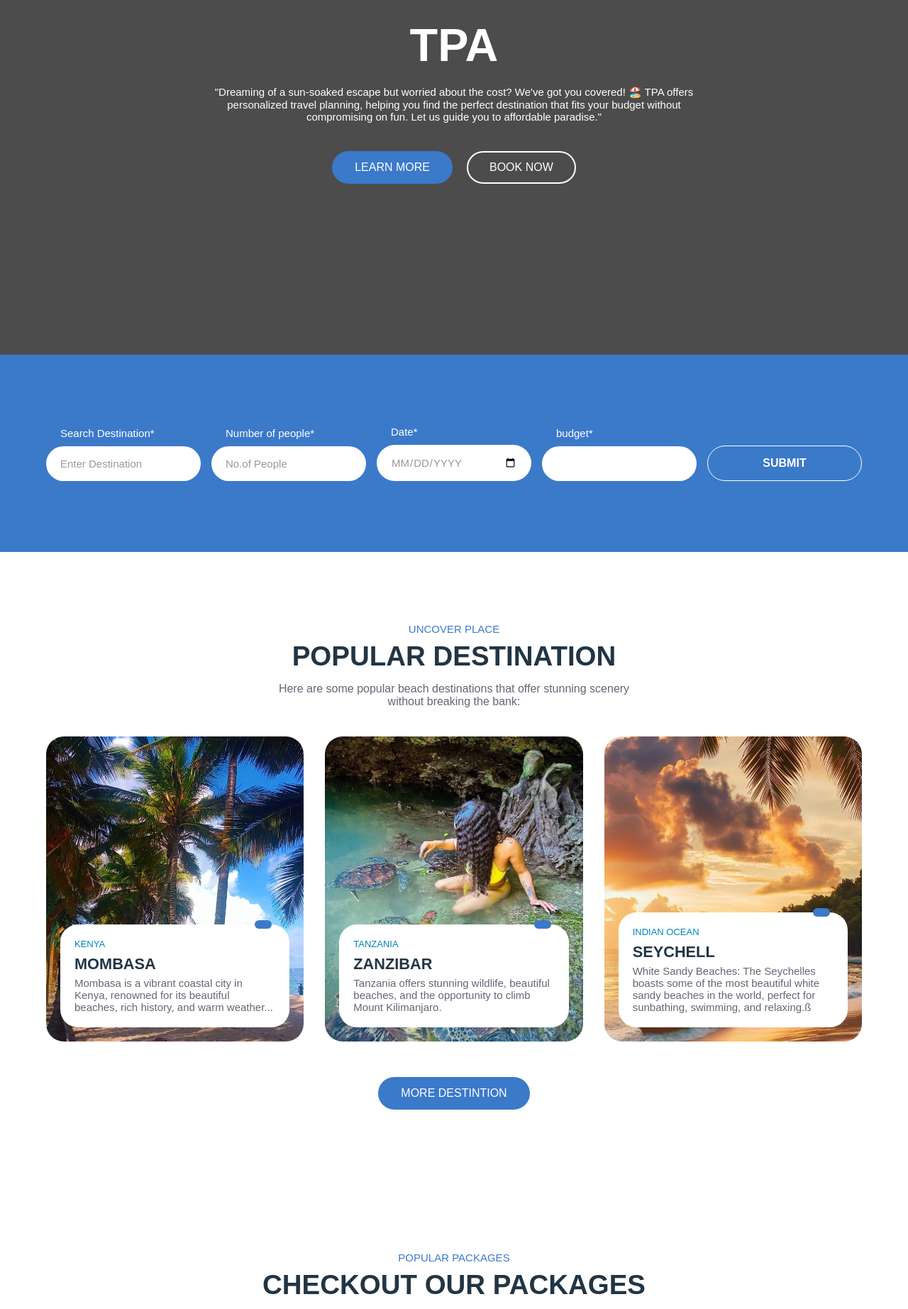
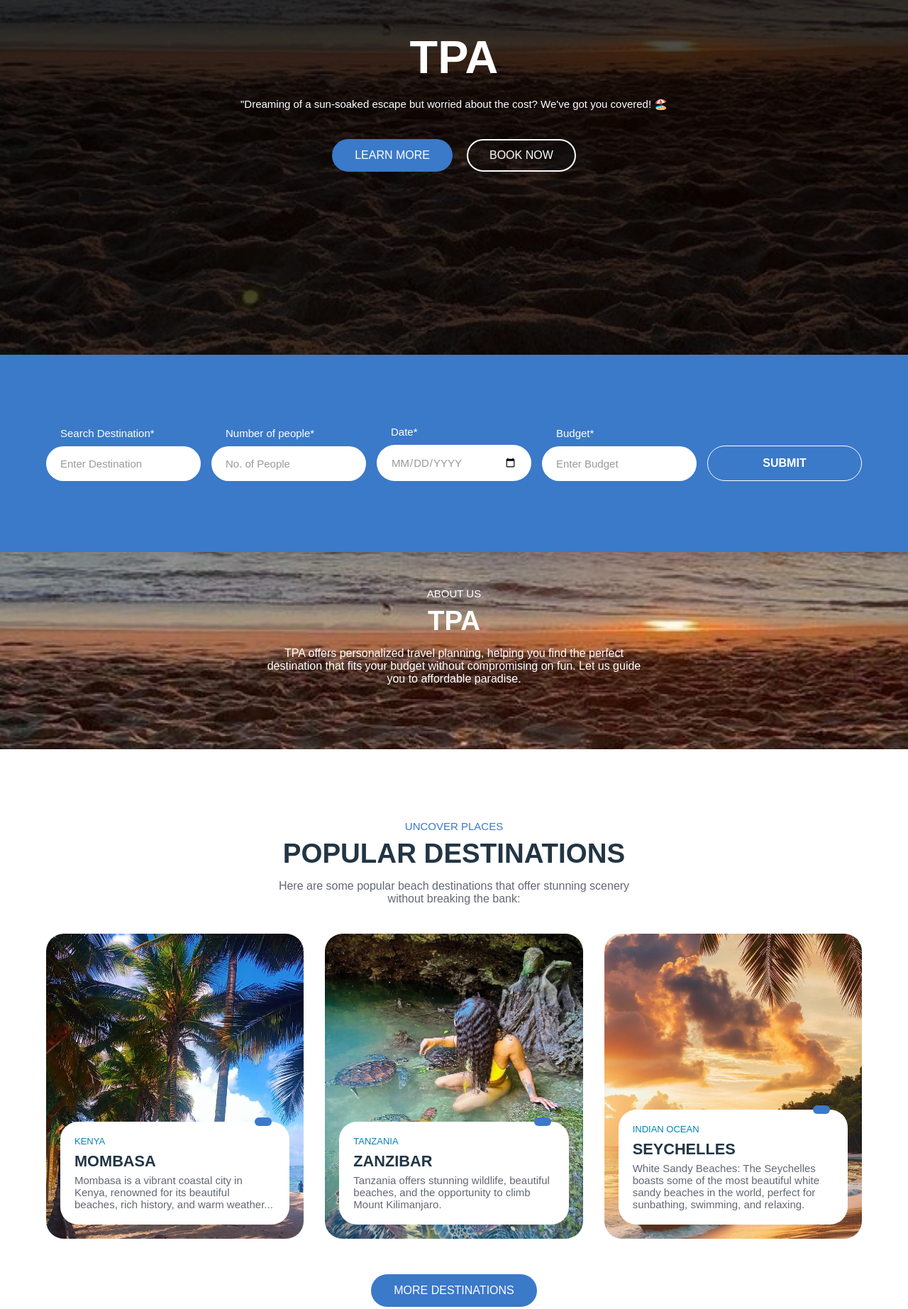
Before and after one commit to Julianyambura/salon, a plain HTML site: page public/index.html in a window 1280 px wide. Shown: the part 300-2145 px from the top of the page at 71% size. Drawn offline with Linux system fonts and the light colour scheme.

Commit message:
updated Docs

```diff
--- a/public/index.html
+++ b/public/index.html
@@ -5,30 +5,23 @@
     <meta http-equiv="X-UA-Compatible" content="IE=edge" />
     <meta name="viewport" content="width=device-width, initial-scale=1.0" />
     <title>TPA</title>
-
-
     <link rel="stylesheet" href="style.css" />
-
   </head>
 
   <body id="top">
     <!--
     - #HEADER
   -->
-
     <header class="header" data-header>
       <div class="overlay" data-overlay></div>
-
       <div class="header-top">
         <div class="container">
           <a href="tel:+254 718899074" class="helpline-box">
             <div class="icon-box">
               <ion-icon name="call-outline"></ion-icon>
             </div>
-
             <div class="wrapper">
-              <p class="helpline-title">For Further Inquires :</p>
-
+              <p class="helpline-title">For Further Inquiries :</p>
               <p class="helpline-number">+254 718899074</p>
             </div>
           </a>
@@ -41,7 +34,6 @@
             <button class="search-btn" aria-label="Search">
               <ion-icon name="search"></ion-icon>
             </button>
-
             <button
               class="nav-open-btn"
               aria-label="Open Menu"
@@ -61,13 +53,11 @@
                 <ion-icon name="logo-facebook"></ion-icon>
               </a>
             </li>
-
             <li>
               <a href="#" class="social-link">
                 <ion-icon name="logo-twitter"></ion-icon>
               </a>
             </li>
-
             <li>
               <a href="#" class="social-link">
                 <ion-icon name="logo-youtube"></ion-icon>
@@ -80,7 +70,6 @@
               <a href="#" class="logo">
                 <img src="" alt="" />
               </a>
-
               <button
                 class="nav-close-btn"
                 aria-label="Close Menu"
@@ -94,25 +83,19 @@
               <li>
                 <a href="#home" class="navbar-link" data-nav-link>home</a>
               </li>
-
               <li>
-                <a href="#" class="navbar-link" data-nav-link>about us</a>
+                <a href="#about" class="navbar-link" data-nav-link>about us</a>
               </li>
-
               <li>
                 <a href="#destination" class="navbar-link" data-nav-link
                   >destination</a
                 >
               </li>
-
               <li>
                 <a href="#package" class="navbar-link" data-nav-link
                   >packages</a
                 >
               </li>
-
-
-
               <li>
                 <a href="#contact" class="navbar-link" data-nav-link
                   >contact us</a
@@ -123,29 +106,33 @@
 
           <button class="btn btn-primary">Book Now</button>
         </div>
-      </div></header>
+      </div>
+    </header>
 
     <main>
       <article>
         <!--
         - #HERO
       -->
-
-        <section class="hero" id="home">
+        <section
+          class="hero"
+          id="home"
+          style="
+            background-image: url('ae01003a-e218-414b-b20e-5daf71911340.jpeg');
+            background-size: cover;
+            background-position: center;
+            background-repeat: no-repeat;
+          "
+        >
           <div class="container">
             <h2 class="h1 hero-title">TPA</h2>
-
             <p class="hero-text">
               "Dreaming of a sun-soaked escape but worried about the cost? We've
-              got you covered! 🏖️ TPA offers personalized travel planning,
-              helping you find the perfect destination that fits your budget
-              without compromising on fun. Let us guide you to affordable
-              paradise."
+              got you covered! 🏖️
             </p>
 
             <div class="btn-group">
               <button class="btn btn-primary">Learn more</button>
-
               <button class="btn btn-secondary">Book now</button>
             </div>
           </div>
@@ -154,7 +141,6 @@
         <!--
         - #TOUR SEARCH
       -->
-
         <section class="tour-search">
           <div class="container">
             <form action="" class="tour-search-form">
@@ -162,7 +148,6 @@
                 <label for="destination" class="input-label"
                   >Search Destination*</label
                 >
-
                 <input
                   type="text"
                   name="destination"
@@ -177,55 +162,64 @@
                 <label for="people" class="input-label"
                   >Number of people*</label
                 >
-
                 <input
                   type="number"
                   name="people"
                   id="people"
                   required
-                  placeholder="No.of People"
+                  placeholder="No. of People"
                   class="input-field"
                 />
               </div>
 
               <div class="input-wrapper">
-                <label for="Date" class="input-label">Date*</label>
-
+                <label for="date" class="input-label">Date*</label>
                 <input
                   type="date"
-                  name="Date"
-                  id="Date"
+                  name="date"
+                  id="date"
                   required
                   class="input-field"
                 />
               </div>
 
               <div class="input-wrapper">
-                <label for="budget" class="input-label">budget*</label>
-
+                <label for="budget" class="input-label">Budget*</label>
                 <input
-                  type="money"
+                  type="number"
                   name="budget"
                   id="budget"
                   required
+                  placeholder="Enter Budget"
                   class="input-field"
                 />
               </div>
 
-              <button type="submit" class="btn btn-secondary">submit</button>
+              <button type="submit" class="btn btn-secondary">Submit</button>
             </form>
+          </div>
+        </section>
+
+        <!--About Us-->
+        <section class="about" id="about">
+          <div class="container">
+            <p class="section-subtitle">About Us</p>
+            <h2 class="h2 section-title">TPA</h2>
+            <p class="section-text">
+              TPA offers personalized travel planning, helping you find the
+              perfect destination that fits your budget without compromising on
+              fun. Let us guide you to affordable paradise.
+            </p>
           </div>
         </section>
 
         <!--
         - #POPULAR
       -->
-
         <section class="popular" id="destination">
           <div class="container">
-            <p class="section-subtitle">Uncover place</p>
-
-            <h2 class="h2 section-title">Popular destination</h2>
+            <p class="section-subtitle">Uncover Places</p>
+            <h2 class="h2 section-title">Popular Destinations</h2>
 
             <p class="section-text">
               Here are some popular beach destinations that offer stunning
@@ -236,10 +230,7 @@
               <li>
                 <div class="popular-card">
                   <figure class="card-img">
-                    <img
-                      src="🍀🌿.jpeg"
-                      alt="Beach Mombasa"
-                      loading="lazy" />
+                    <img src="🍀🌿.jpeg" alt="Beach Mombasa" loading="lazy" />
                   </figure>
 
                   <div class="card-content">
@@ -261,8 +252,7 @@
 
                     <p class="card-text">
                       Mombasa is a vibrant coastal city in Kenya, renowned for
-                      its beautiful beaches, rich history, and warm
-                      weather...
+                      its beautiful beaches, rich history, and warm weather...
                     </p>
                   </div>
                 </div>
@@ -273,7 +263,7 @@
                   <figure class="card-img">
                     <img
                       src="Turtle Aquarium Zanzibar.jpeg"
-                      alt="Tanzania zanzibar"
+                      alt="Tanzania Zanzibar"
                       loading="lazy"
                     />
                   </figure>
@@ -296,7 +286,8 @@
                     </h3>
 
                     <p class="card-text">
-                      Tanzania offers stunning wildlife, beautiful beaches, and the opportunity to climb Mount Kilimanjaro.
+                      Tanzania offers stunning wildlife, beautiful beaches, and
+                      the opportunity to climb Mount Kilimanjaro.
                     </p>
                   </div>
                 </div>
@@ -305,11 +296,7 @@
               <li>
                 <div class="popular-card">
                   <figure class="card-img">
-                    <img
-                      src="Seychelles.jpeg"
-                      alt="seychell beach"
-
-                    />
+                    <img src="Seychelles.jpeg" alt="Seychelles Beach" />
                   </figure>
 
                   <div class="card-content">
@@ -322,55 +309,56 @@
                     </div>
 
                     <p class="card-subtitle">
-                      <a href="#indian ocean">Indian ocean</a>
+                      <a href="#IndianOcean">Indian Ocean</a>
                     </p>
 
                     <h3 class="h3 card-title">
-                      <a href="#seychell">Seychell</a>
+                      <a href="#Seychelles">Seychelles</a>
                     </h3>
 
                     <p class="card-text">
-                      White Sandy Beaches: The Seychelles boasts some of the most beautiful white sandy beaches in the world, perfect for sunbathing, swimming, and relaxing.ß
+                      White Sandy Beaches: The Seychelles boasts some of the
+                      most beautiful white sandy beaches in the world, perfect
+                      for sunbathing, swimming, and relaxing.
                     </p>
                   </div>
                 </div>
               </li>
             </ul>
 
-            <button class="btn btn-primary">More destintion</button>
+            <button class="btn btn-primary">More Destinations</button>
           </div>
         </section>
 
         <!--
         - #PACKAGE
       -->
-
         <section class="package" id="package">
           <div class="container">
             <p class="section-subtitle">Popular Packages</p>
+            <h2 class="h2 section-title">Checkout Our Packages</h2>
+            <p class="section-text">
+              When choosing a travel package, consider your interests, budget,
+              and desired level of comfort. Many travel agencies offer
+              customizable packages to suit your specific needs.
+            </p>
+          </div>
+        </section>
 
-            <h2 class="h2 section-title">Checkout Our Packages</h2>
-
-            <p class="section-text">
-              When choosing a travel package, consider your interests, budget, and desired level of comfort. Many travel agencies offer customizable packages to suit your specific needs.
-            </p>
-
-
+        <!-- Call To Action -->
         <section class="cta" id="contact">
           <div class="container">
             <div class="cta-content">
               <p class="section-subtitle">Call To Action</p>
-
               <h2 class="h2 section-title">
-                Ready For Unforgatable Travel. Remember Us!
+                Ready For Unforgettable Travel? Remember Us!
               </h2>
-
               <p class="section-text">
-                Let's explore the world together! Did you know that there are more than 195 countries in the world?
+                Let's explore the world together! Did you know that there are
+                more than 195 countries in the world?
               </p>
             </div>
-
-            <button class="btn btn-secondary">Contact Us !</button>
+            <button class="btn btn-secondary">Contact Us!</button>
           </div>
         </section>
       </article>
@@ -379,7 +367,6 @@
     <!--
     - #FOOTER
   -->
-
     <footer class="footer">
       <div class="footer-top">
         <div class="container">
@@ -387,43 +374,33 @@
             <a href="#" class="logo">
               <img src="" alt="" />
             </a>
-
             <p class="footer-text">
-              "The world is a book, and those who do not travel read only one page." - Saint Augustine
+              "The world is a book, and those who do not travel read only one
+              page." - Saint Augustine
             </p>
           </div>
 
           <div class="footer-contact">
             <h4 class="contact-title">Contact Us</h4>
-
             <p class="contact-text">Feel free to contact and reach us !!</p>
-
             <ul>
               <li class="contact-item">
                 <ion-icon name="call-outline"></ion-icon>
-
-                <a href="tel:+254 718899074 class="contact-link"
-                  >+254 718899074 </a
+                <a href="tel:+254718899074" class="contact-link"
+                  >+254 718899074</a
                 >
               </li>
-
-
-                >
-              </li>
-
               <li class="contact-item">
                 <ion-icon name="location-outline"></ion-icon>
-
-                <address> Kileleshwa, Nairobi</address>
+                <address>Kileleshwa, Nairobi</address>
               </li>
             </ul>
           </div>
 
           <div class="footer-form">
             <p class="form-text">
-              Subscribe our newsletter for more update & news !!
+              Subscribe to our newsletter for more updates & news !!
             </p>
-
             <form action="" class="form-wrapper">
               <input
                 type="email"
@@ -432,7 +409,6 @@
                 placeholder="Enter Your Email"
                 required
               />
-
               <button type="submit" class="btn btn-secondary">Subscribe</button>
             </form>
           </div>
@@ -442,18 +418,16 @@
       <div class="footer-bottom">
         <div class="container">
           <p class="copyright">
-            &copy; 2024 <a href="">Juliah</a>. All rights reserved
+            &copy; 2024 <a href="">Juliah</a>. All rights reserved.
           </p>
 
           <ul class="footer-bottom-list">
             <li>
               <a href="#" class="footer-bottom-link">Privacy Policy</a>
             </li>
-
             <li>
-              <a href="#" class="footer-bottom-link">Term & Condition</a>
+              <a href="#" class="footer-bottom-link">Terms & Conditions</a>
             </li>
-
             <li>
               <a href="#" class="footer-bottom-link">FAQ</a>
             </li>
@@ -466,14 +440,9 @@
     - #GO TO TOP
   -->
 
-
-
     <!--
     - custom js link
   -->
     <script src="script.js"></script>
-
-
-    ></script>
   </body>
 </html>
--- a/public/script.js
+++ b/public/script.js
@@ -37,3 +37,45 @@ function getDestinationData(destination) {
 // Example on how we can use it
 const parisData = getDestinationData("Paris");
 console.log(parisData);
+("use strict");
+
+/**
+ * navbar toggle
+ */
+
+// const overlay = document.querySelector("[data-overlay]");
+// const navOpenBtn = document.querySelector("[data-nav-open-btn]");
+// const navbar = document.querySelector("[data-navbar]");
+// const navCloseBtn = document.querySelector("[data-nav-close-btn]");
+// const navLinks = document.querySelectorAll("[data-nav-link]");
+
+// const navElemArr = [navOpenBtn, navCloseBtn, overlay];
+
+// const navToggleEvent = function (elem) {
+//   for (let i = 0; i < elem.length; i++) {
+//     elem[i].addEventListener("click", function () {
+//       navbar.classList.toggle("active");
+//       overlay.classList.toggle("active");
+//     });
+//   }
+// };
+
+// navToggleEvent(navElemArr);
+// navToggleEvent(navLinks);
+
+// /**
+//  * header sticky & go to top
+//  */
+
+// const header = document.querySelector("[data-header]");
+// const goTopBtn = document.querySelector("[data-go-top]");
+
+// window.addEventListener("scroll", function () {
+//   if (window.scrollY >= 200) {
+//     header.classList.add("active");
+//     goTopBtn.classList.add("active");
+//   } else {
+//     header.classList.remove("active");
+//     goTopBtn.classList.remove("active");
+//   }
+// });
--- a/public/style.css
+++ b/public/style.css
@@ -1399,3 +1399,24 @@ address {
     max-width: 1180px;
   }
 }
+
+/* Add this to your style.css file */
+
+.about {
+  background-image: url("ae01003a-e218-414b-b20e-5daf71911340.jpeg"); /* Replace with the path to your background image */
+  background-size: cover; /* Cover the entire section */
+  background-position: center; /* Center the image */
+  background-repeat: no-repeat; /* Prevent repeating the image */
+  color: white; /* Optional: Change text color for better readability */
+  padding: 50px 0; /* Optional: Adjust padding as needed */
+}
+
+.about .container {
+  position: relative;
+  z-index: 1; /* Ensure text is above the background image */
+}
+
+.about p,
+.about h2 {
+  color: #fff; /* Ensure text is readable against the background */
+}
```
Also changed, not shown: public/Mastering the Art & Science of Gluten Free Bread Baking – Part Three.jpeg (added), public/ae01003a-e218-414b-b20e-5daf71911340.jpeg (added), 2 other files.
